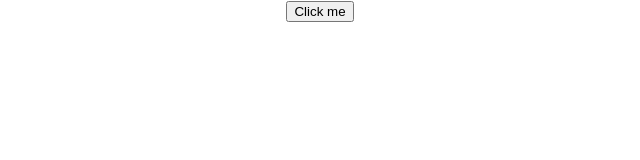
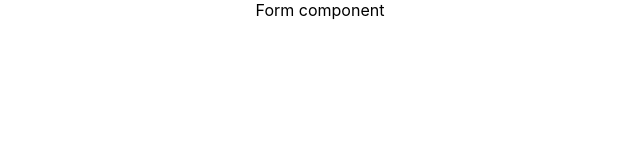
Before and after one commit to jaspreet-singh-sahota/react-practise-project, a React (Create React App) app: page / in a window 1280 px wide. Shown: the top 160 px of the page, without its empty margins (320-960 px from the left). Built offline with nearby package versions, Linux system fonts and the light colour scheme.

Commit message:
Add FormComponent

```diff
--- a/src/App.js
+++ b/src/App.js
@@ -7,11 +7,13 @@ import Subscribe from './components/Subscribe';
 import Count from './components/Count';
 import EventHandlers from './components/EventHandlers';
 import ParentComponent from './components/ParentComponent';
+import FormComponent from './components/Form';
 
 function App() {
   return (
     <div className="App">
-      <ParentComponent></ParentComponent>
+      <FormComponent></FormComponent>
+      {/* <ParentComponent></ParentComponent> */}
       {/* <EventHandlers></EventHandlers> */}
       {/* <Count></Count> */}
       {/* <Subscribe></Subscribe> */}
--- /dev/null
+++ b/src/components/Form.js
@@ -0,0 +1,21 @@
+import React, { Component } from 'react'
+
+class FormComponent extends Component {
+  constructor(props) {
+    super(props)
+
+    this.state = {
+
+    }
+  }
+
+  render() {
+    return (
+      <div>
+        Form component
+      </div>
+    )
+  }
+}
+
+export default FormComponent
```
